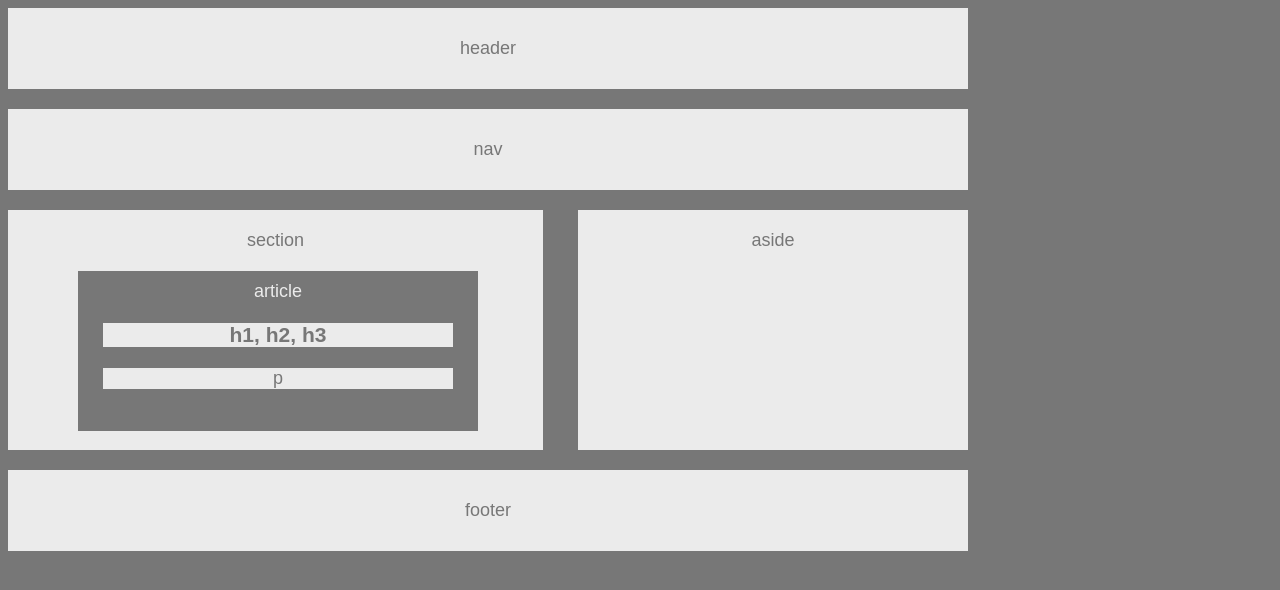
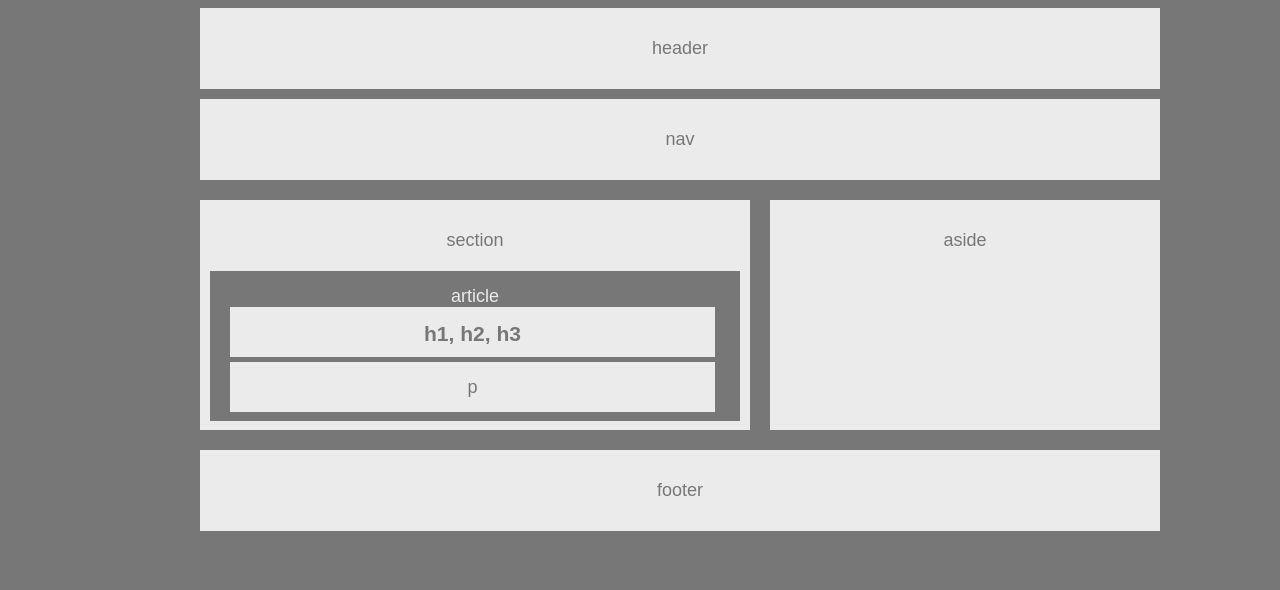
Before and after one commit to nelsontknight/HW-Wireframe, a plain HTML site: page index.html in a window 1280 px wide. Drawn offline with Linux system fonts and the light colour scheme.

Commit message:
Finished work

```diff
--- a/style.css
+++ b/style.css
@@ -5,12 +5,13 @@ body{
     background: #777;
     color: #777;
     text-align: center;
+    margin-left: 200px;
 }
 
 header {
  background: #ebebeb;
  padding: 30px;
- margin-bottom: 20px;
+ margin-bottom: 10px;
 
 }
 
@@ -22,21 +23,20 @@ nav{
 
 section{
     background: #ebebeb;
-    width: 495px;
+    width: 550px;
     height: 200px;
-    padding: 20px;
-
+    padding-top: 30px;
 }
 aside{
     background: #ebebeb;
-    width: 350px;
+    width: 390px;
     height: 200px;
-    padding: 20px;
     float: right;
-
+    padding-top: 30px;
 }
 footer{
     clear: both;
+    overflow: auto;
     background: #ebebeb;
     padding: 30px;
     margin-top: 20px;
@@ -45,25 +45,33 @@ footer{
 article{
     background: #777;
     color: #ebebeb;
-    width: 400px;
+    width: 530px;
+    height: 135px;
     margin-top: 20px;
-    margin-left: 50px;
-    height: 150px;
-    padding-top: 10px;
+    padding-top: 15px;
+    margin-left: 10px;
+
 }
 
 h1{
     background: #ebebeb;
     color: #777;
-    margin-left: 25px;
-    margin-right: 25px;
-
+    width: 455px;
+    height: 20px;
+    padding: 15px;
+    margin-left: 20px;
+    margin-top: 0;
+    margin-bottom: 5px;
 }
 
 p{
     background: #ebebeb;
     color: #777;
-    margin-left: 25px;
-    margin-right: 25px;
+    width: 455px;
+    height: 20px;
+    padding: 15px;
+    margin-left: 20px;
+    margin-top: 5px;
+    margin-bottom: 0;
 
 }
```
